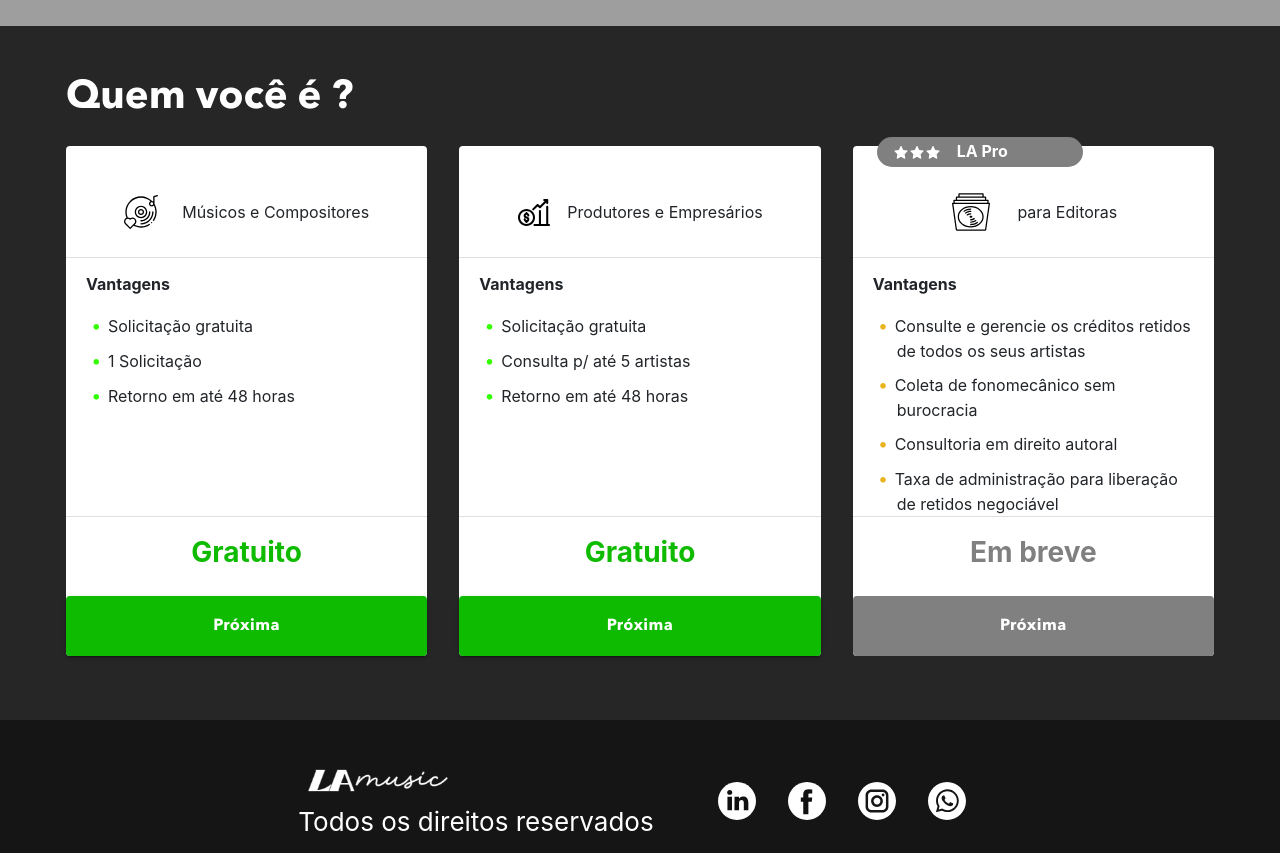
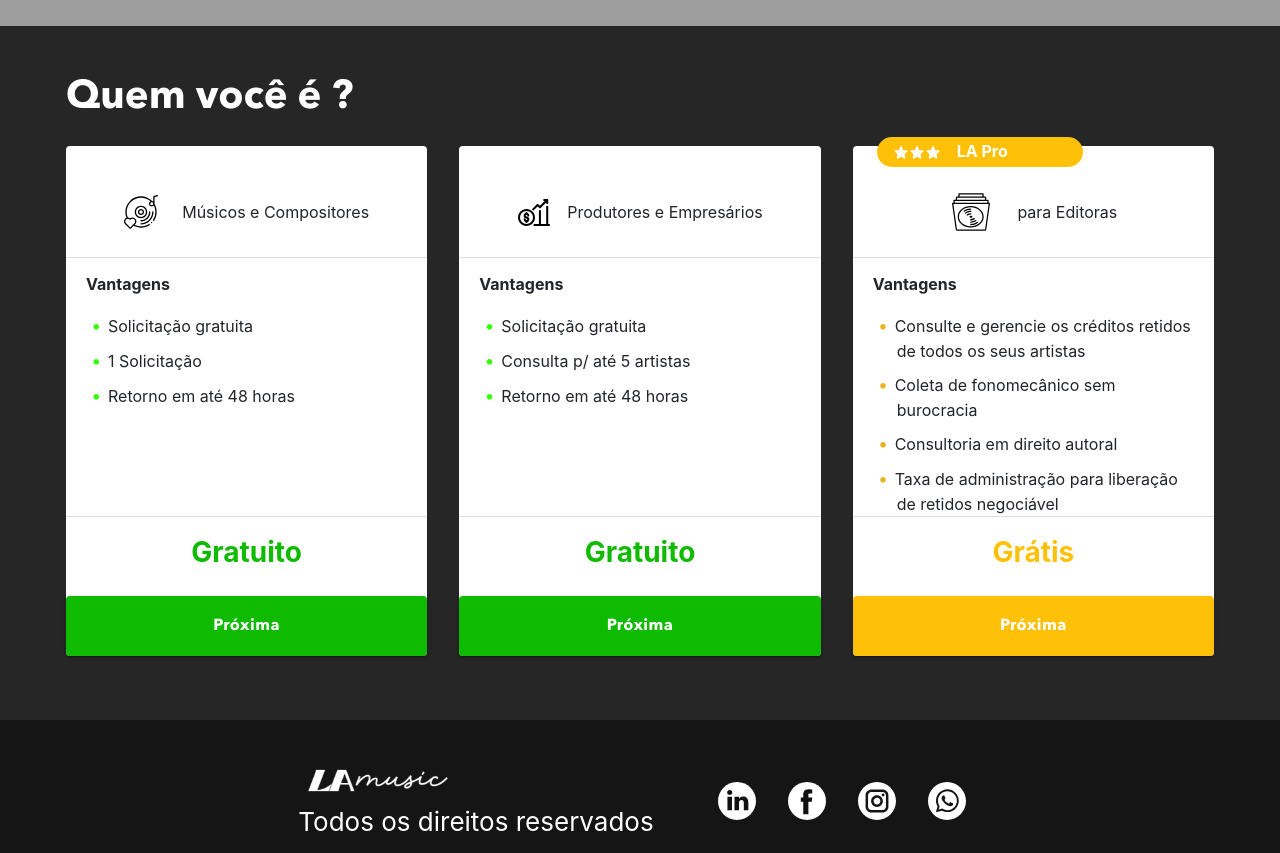
Before and after one commit to LA-Music/frontend-plataforma-consulta, a React (Create React App) app: page / in a window 1280 px wide. Shown: the part 340-1193 px from the top of the page. Built offline with nearby package versions, Linux system fonts and the light colour scheme; grey boxes are pictures that could not be loaded.

Commit message:
link para LA PRO

```diff
--- a/src/pages/Form/Editors/index.js
+++ b/src/pages/Form/Editors/index.js
@@ -8,8 +8,10 @@ function Editors() {
     email: '',
     name: '',
     nome_empresa: '',
-    cpf_cnpj: '',
-    telefone: ''
+    telefone: '',
+    senha: '',
+    papel: 'pro',
+    error: ''
   })
 
   const handleForm = async (e) => {
@@ -20,9 +22,34 @@ function Editors() {
     await setForm({...form, [name]: value })
   }
 
-  const handleSubmit = (e) => {
+  const handleSubmit = async (e) => {
     e.preventDefault();
+    console.log(form)
 
+    // const { email, senha, nome, telefone } = form;
+    // if (!email || !senha || !nome || !telefone ) {
+    //   setForm({...form, error: "Por favor, preencha os dados corretamente!" });
+    //   return false
+    // } else {
+    //   try {
+    //       await apiRegister({ ...form })
+    //       .then(r => {
+    //         if (r.statusText.toLowerCase() === 'ok') {
+
+    //         }
+    //       })
+    //       .catch(function(err){
+    //         if(err.response.status === 500){
+    //           setForm({...form, error:err.response.data.message})
+    //         }
+    //       })
+    //     } catch (err) {
+    //       setForm({...form,
+    //       error:
+    //           "Houve um problema com o login, verifique suas credenciais. T.T"
+    //       });
+    //   }
+    // }
   }
 
   return (
@@ -34,20 +61,20 @@ function Editors() {
           <Input type="email" name="email" id="exampleEmail" value={form.email} onChange={handleForm} placeholder="" />
         </FormGroup>
         <FormGroup>
-          <Label>Seu nome completo: </Label>
+          <Label>Nome do responsável de contato: </Label>
           <Input type="text" name="name" value={form.name} onChange={handleForm} placeholder="" />
         </FormGroup>
         <FormGroup>
-          <Label>Nome da empresa: </Label>
+          <Label>Nome da Editora: </Label>
           <Input type="text" name="nome_empresa" value={form.nome_empresa} onChange={handleForm} placeholder="" />
         </FormGroup>
         <FormGroup>
-          <Label>CPF/CNPJ: </Label>
-          <Input type="text" name="cpf_cnpj" value={form.cpf_cnpj} onChange={handleForm} placeholder="" />
+          <Label>Telefone do contato: </Label>
+          <Input type="text" name="telefone" value={form.telefone} onChange={handleForm} placeholder="(00) 0 0000-0000" />
         </FormGroup>
         <FormGroup>
-          <Label>Número de telefone: </Label>
-          <Input type="text" name="telefone" value={form.telefone} onChange={handleForm} placeholder="(00) 0 0000-0000" />
+          <Label>Senha: </Label>
+          <Input type="password" autoComplete="new-password" name="senha" value={form.senha} onChange={handleForm} placeholder="" />
         </FormGroup>
         <Button>Criar conta</Button>
       </Form>
--- a/src/pages/Form/Editors/styles.js
+++ b/src/pages/Form/Editors/styles.js
@@ -4,7 +4,7 @@ export const Container = styled.div`
   background: #fff;
 
   width: 587px;
-  height: 728px;
+  /* height: 728px; */
   padding: 3rem;
 
   h1 {
--- a/src/pages/Who/index.js
+++ b/src/pages/Who/index.js
@@ -88,10 +88,10 @@ function Who(props) {
             </ul>
           </CardBody>
           <CardFooter style={{height: '80px', backgroundColor: '#fff'}} className="justify-content-center align-items-center d-flex p-0">
-            <Value color="gray">Em breve</Value>
-            {/* <Value color="gray">R$ 99,00</Value> */}
+            <Value color="#FFC107">Grátis</Value>
           </CardFooter>
-           <Next variant="contained" disabled={true} bg="gray" onClick={() => next('editors', 'editoras')} className="d-block w-100 py-3 text-capitalize">Próxima</Next>
+           <Next variant="contained" bg="#FFC107" onClick={() => window.open('https://app.lamusic.com.br/pro')} className="d-block w-100 py-3 text-capitalize">Próxima</Next>
+           {/* <Next variant="contained" bg="#FFC107" onClick={() => next('editors', 'editoras')} className="d-block w-100 py-3 text-capitalize">Próxima</Next> */}
         </Card>
     </div>
     </div>
--- a/src/pages/Who/styles.js
+++ b/src/pages/Who/styles.js
@@ -15,8 +15,8 @@ export const Budget = styled.div`
   width: 206px;
   height: 30px;
 
-  background: gray;
-  /* background: #FFC107; */
+  /* background: gray; */
+  background: #FFC107;
   border-radius: 19px;
 
   display: flex;
```
